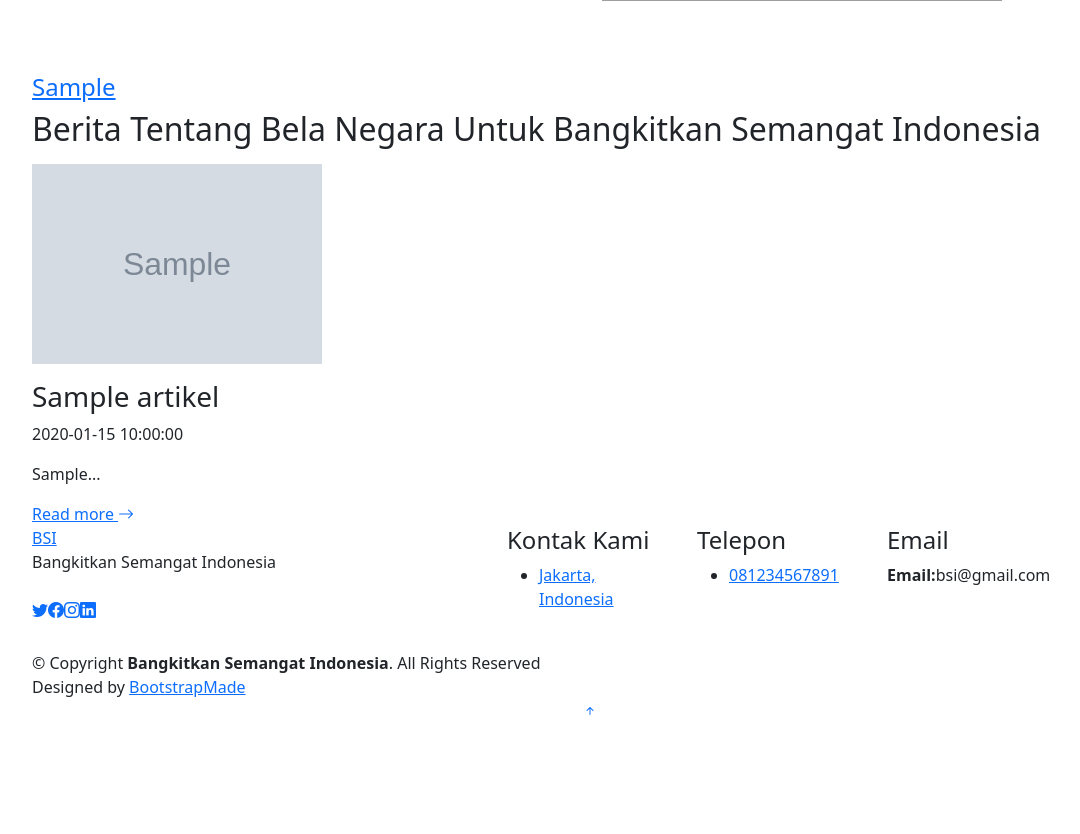
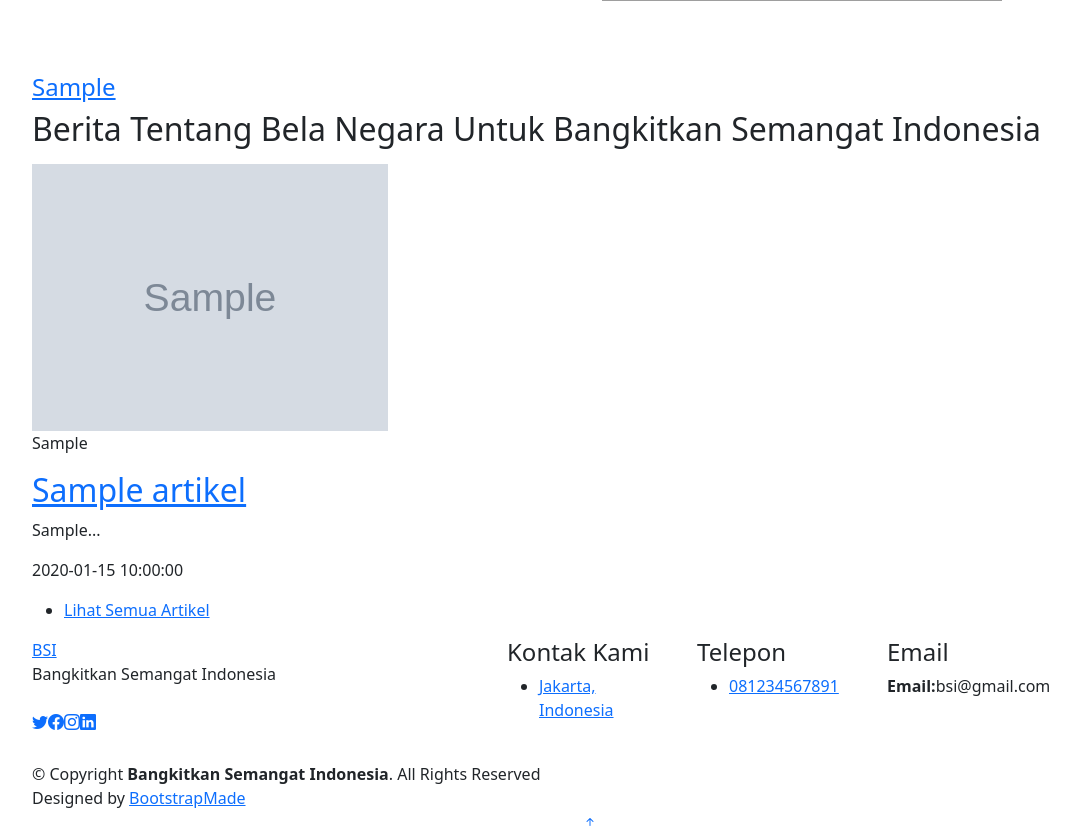
Before and after one commit to Ndaru244/bangkit_indonesia, a PHP site: page / in a window 1280 px wide. Shown: the part 403-1237 px from the top of the page, without its empty margins (50-1130 px from the left). Before the commit the page ends 1118 px from the top, so only its background shows below. Run offline with PHP 8.4, Linux system fonts and the light colour scheme; tables that the repository leaves empty or names only in its code hold one stand-in row (values such as "Sample post"); grey boxes marked "Sample" are stand-in pictures; grey boxes are pictures that could not be loaded.

Commit message:
change: desain index / user page

```diff
--- a/index.php
+++ b/index.php
@@ -102,33 +102,58 @@
     <!-- End Hero Section -->
 
     <main id="main">
-
-        <!-- ======= Our Services Section ======= -->
-        <section id="artikel" class="services sections-bg">
+        <!-- ======= Blog Section ======= -->
+        <section id="artikel" class="blog">
             <div class="container" data-aos="fade-up">
-
                 <div class="section-header">
                     <h2>Berita Tentang Bela Negara Untuk Bangkitkan Semangat Indonesia</h2>
                     <p></p>
                 </div>
+                <div class="row gy-4 posts-list">
+                    <?php $data = mysqli_query($con, "SELECT * FROM artikel");
+                    foreach ($data as $row) : ?>
+                        <div class="col-xl-4 col-md-6">
+                            <article>
 
-                <div class="row gy-4" data-aos="fade-up" data-aos-delay="100">
-                    <?php
-                    $data = mysqli_query($con, "SELECT * FROM artikel");
-                    foreach ($data as $row) : ?>
-                        <div class="col-lg-4 col-md-6">
-                            <div class="service-item  position-relative">
-                                <p><img src="<?= "admin/img_artikel/" . $row['gambar'] ?>" width="290" height="200"></p>
-                                <h3><?= $row['judul'] ?></h3>
-                                <p><?= $row['tanggal'] ?></p>
-                                <p><?= substr($row['artikel'], 0, 200) . '...' ?></p>
-                                <a href="detail_artikel.php?id_artikel=<?= $row['id_artikel'] ?>" class="readmore stretched-link">Read more <i class="bi bi-arrow-right"></i></a>
-                            </div>
-                        </div><!-- End Service Item -->
+                                <div class="post-img">
+                                    <img src="<?= "admin/img_artikel/" . $row['gambar'] ?>" alt="" class="img-fluid">
+                                </div>
+
+                                <p class="post-category"><?php $dta = mysqli_query($con, "SELECT * FROM kategori WHERE id_kategori = " . $row['id_kategori'] . " ");
+                                foreach ($dta as $kat):
+                                echo $kat['kategori'];
+                                endforeach; ?></p>
+
+                                <h2 class="title">
+                                    <a href="detail_artikel.php?id_artikel=<?= $row['id_artikel'] ?>"><?= $row['judul'] ?></a>
+                                </h2>
+
+                                <div class="d-flex align-items-center">
+                                    <!-- <img src="assets/img/blog/blog-author.jpg" alt="" class="img-fluid post-author-img flex-shrink-0"> -->
+                                    <div class="post-meta">
+                                        <p class=""><?= substr($row['artikel'], 0, 200) . '...' ?></p>
+                                        <p class="post-date">
+                                            <time datetime="2022-01-01"><?php echo $row['tanggal'] ?></time>
+                                        </p>
+                                    </div>
+                                </div>
+
+                            </article>
+                        </div><!-- End post list item -->
                     <?php endforeach; ?>
-                </div>
+
+                </div><!-- End blog posts list -->
+
+                <div class="blog-pagination">
+                    <ul class="justify-content-center">
+                        <!-- <li><a href="#">1</a></li> -->
+                        <li class="active"><a href="#">Lihat Semua Artikel</a></li>
+                        <!-- <li><a href="#">3</a></li> -->
+                    </ul>
+                </div><!-- End blog pagination -->
+
             </div>
-        </section><!-- End Our Services Section -->
+        </section><!-- End Blog Section -->
 
     </main><!-- End #main -->
 
```
